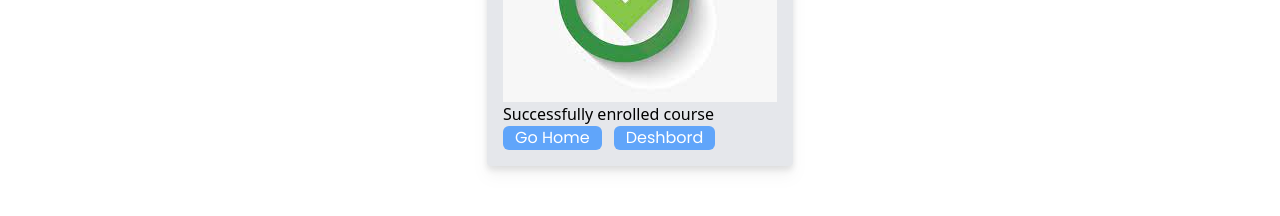
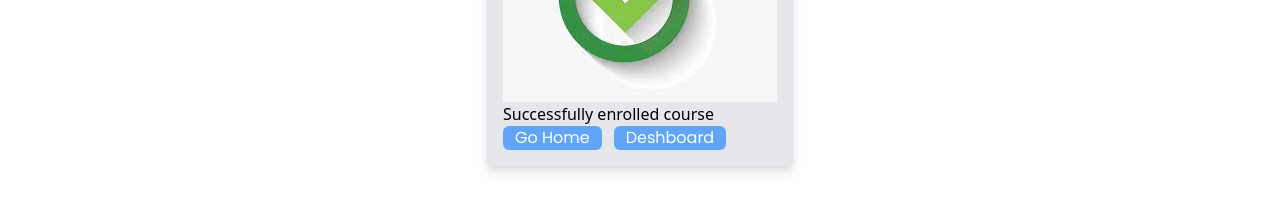
Before and after one commit to mdyasenrafe/brainskills-e-Learning-frontend, a React (Create React App) app: page / in a window 1280 px wide. Shown: the part 840-1056 px from the top of the page. Built offline with nearby package versions, Linux system fonts and the light colour scheme; no server answers.

Commit message:
added success pages

```diff
--- a/src/pages/Sucess/Sucess.js
+++ b/src/pages/Sucess/Sucess.js
@@ -13,7 +13,7 @@ const Sucess = () => {
                 <h3>Successfully enrolled course</h3>
                 <div className='flex '>
                     <Link to="/" className='mr-3 bg-blue-400 md:px-3  rounded-md text-white hover:border-b-2 border-red-600 ease-in duration-100 '>Go Home</Link>
-                    <Link to="/" className=' bg-blue-400 md:px-3  rounded-md text-white hover:border-b-2 border-red-600 ease-in duration-100 '>Deshbord</Link>
+                    <Link to="/" className=' bg-blue-400 md:px-3  rounded-md text-white hover:border-b-2 border-red-600 ease-in duration-100 '>Deshboard</Link>
                 </div>
             </div>
             </div>
```
